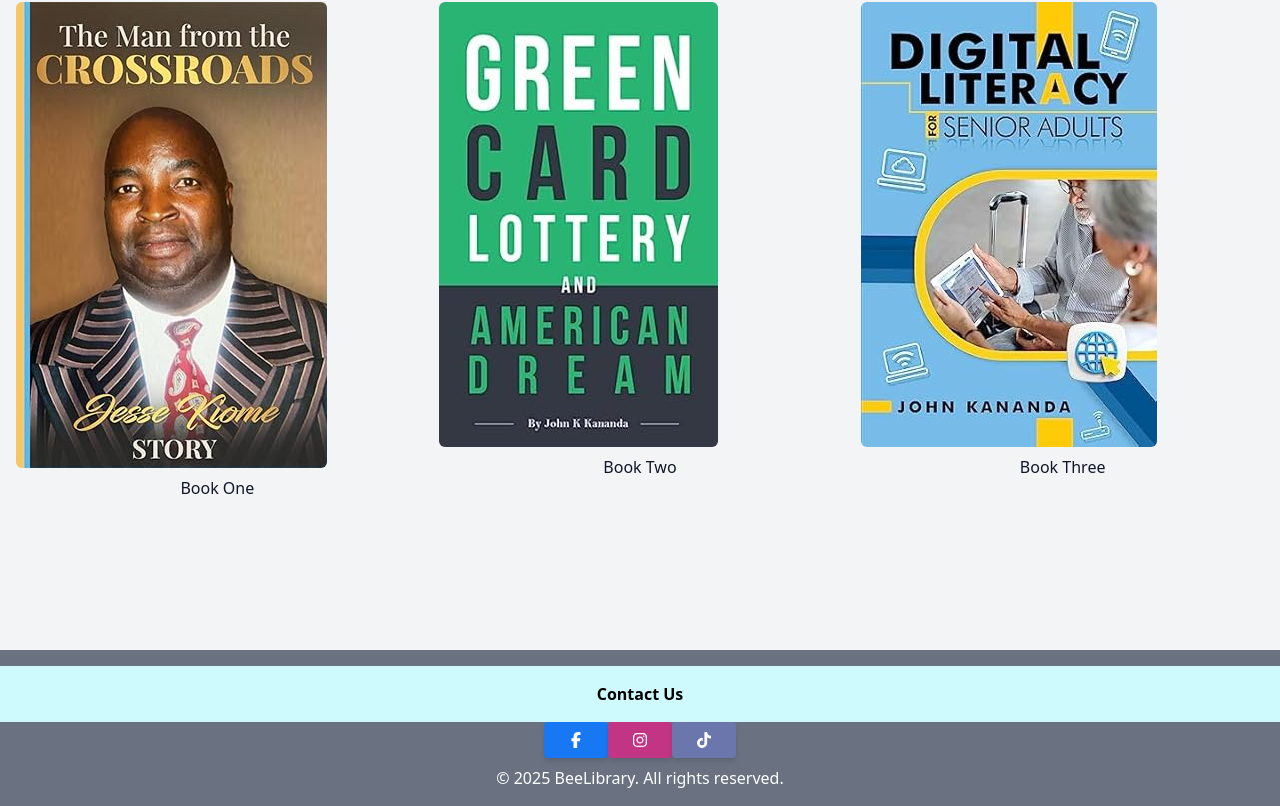
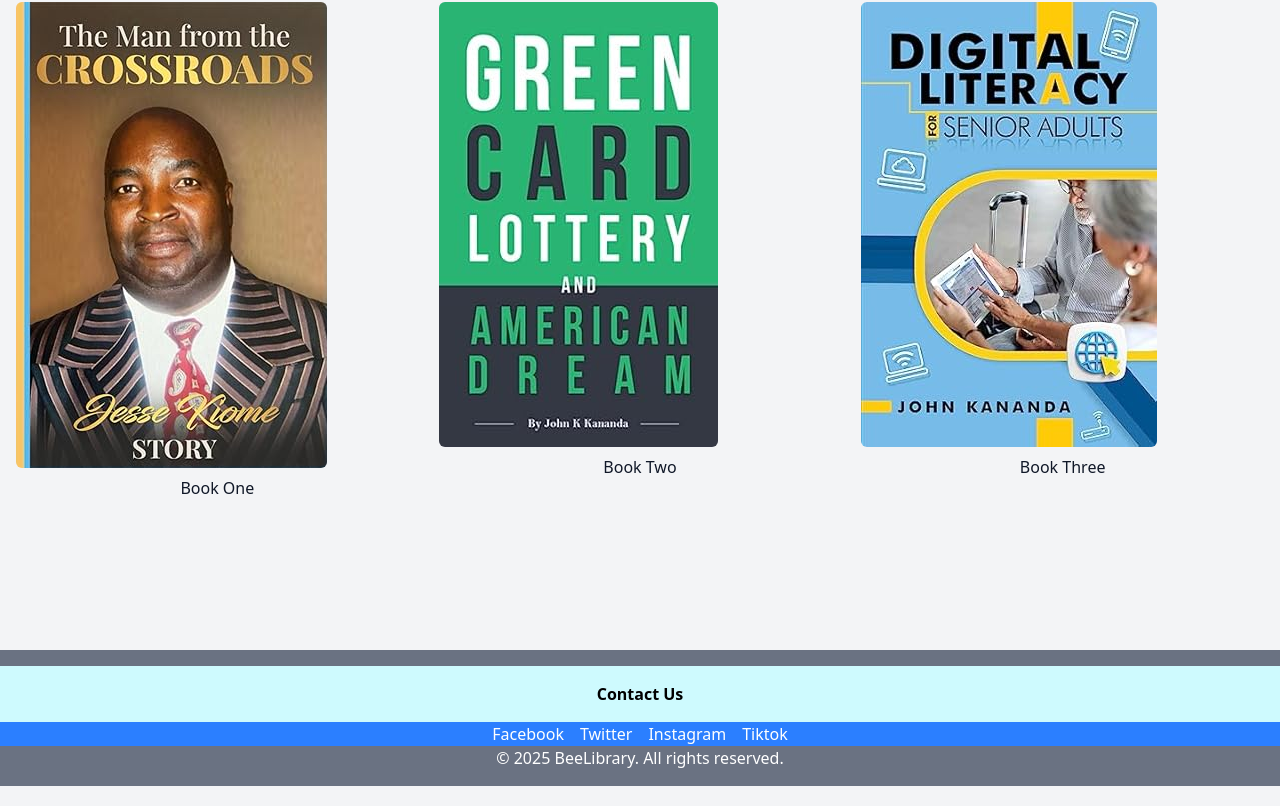
Before and after one commit to JKananda-code/beelibrary, a Next.js app: page / in a window 1280 px wide. Shown: the part 264-1070 px from the top of the page. Built offline with nearby package versions, Linux system fonts and the light colour scheme.

Commit message:
16 June am added social links

```diff
--- a/app/components/Footer.tsx
+++ b/app/components/Footer.tsx
@@ -1,4 +1,5 @@
 import Link from "next/link";
+import SocialLinks from "../components/SocialLinks";
 
 const Footer = () => {
   return (
@@ -9,52 +10,7 @@ const Footer = () => {
       </li>
      </ul>
      <div className="text-center">
-  <button
-  type="button"
-  data-twe-ripple-init
-  data-twe-ripple-color="light"
-  className="mb-2 inline-block rounded bg-[#1877f2] px-6 py-2.5 text-xs font-medium uppercase leading-normal text-white shadow-md transition duration-150 ease-in-out hover:shadow-lg focus:shadow-lg focus:outline-none focus:ring-0 active:shadow-lg">
-  <span className="[&>svg]:h-4 [&>svg]:w-4">
-    <svg
-      xmlns="http://www.w3.org/2000/svg"
-      fill="currentColor"
-      viewBox="0 0 320 512">
-  <path
-        d="M80 299.3V512H196V299.3h86.5l18-97.8H196V166.9c0-51.7 20.3-71.5 72.7-71.5c16.3 0 29.4 .4 37 1.2V7.9C291.4 4 256.4 0 236.2 0C129.3 0 80 50.5 80 159.4v42.1H14v97.8H80z" />
-    </svg>
-  </span>
-</button>
-<button
-  type="button"
-  data-twe-ripple-init
-  data-twe-ripple-color="light"
-  className="mb-2 inline-block rounded bg-[#c13584] px-6 py-2.5 text-xs font-medium uppercase leading-normal text-white shadow-md transition duration-150 ease-in-out hover:shadow-lg focus:shadow-lg focus:outline-none focus:ring-0 active:shadow-lg">
-  <span className="[&>svg]:h-4 [&>svg]:w-4">
-    <svg
-      xmlns="http://www.w3.org/2000/svg"
-      fill="currentColor"
-      viewBox="0 0 448 512">
-      <path
-        d="M224.1 141c-63.6 0-114.9 51.3-114.9 114.9s51.3 114.9 114.9 114.9S339 319.5 339 255.9 287.7 141 224.1 141zm0 189.6c-41.1 0-74.7-33.5-74.7-74.7s33.5-74.7 74.7-74.7 74.7 33.5 74.7 74.7-33.6 74.7-74.7 74.7zm146.4-194.3c0 14.9-12 26.8-26.8 26.8-14.9 0-26.8-12-26.8-26.8s12-26.8 26.8-26.8 26.8 12 26.8 26.8zm76.1 27.2c-1.7-35.9-9.9-67.7-36.2-93.9-26.2-26.2-58-34.4-93.9-36.2-37-2.1-147.9-2.1-184.9 0-35.8 1.7-67.6 9.9-93.9 36.1s-34.4 58-36.2 93.9c-2.1 37-2.1 147.9 0 184.9 1.7 35.9 9.9 67.7 36.2 93.9s58 34.4 93.9 36.2c37 2.1 147.9 2.1 184.9 0 35.9-1.7 67.7-9.9 93.9-36.2 26.2-26.2 34.4-58 36.2-93.9 2.1-37 2.1-147.8 0-184.8zM398.8 388c-7.8 19.6-22.9 34.7-42.6 42.6-29.5 11.7-99.5 9-132.1 9s-102.7 2.6-132.1-9c-19.6-7.8-34.7-22.9-42.6-42.6-11.7-29.5-9-99.5-9-132.1s-2.6-102.7 9-132.1c7.8-19.6 22.9-34.7 42.6-42.6 29.5-11.7 99.5-9 132.1-9s102.7-2.6 132.1 9c19.6 7.8 34.7 22.9 42.6 42.6 11.7 29.5 9 99.5 9 132.1s2.7 102.7-9 132.1z" />
-    </svg>
-  </span>
-</button>
-<button
-  type="button"
-  data-twe-ripple-init
-  data-twe-ripple-color="light"
-  className="mb-2 inline-block rounded bg-[#6a76ac] px-6 py-2.5 text-xs font-medium uppercase leading-normal text-white shadow-md transition duration-150 ease-in-out hover:shadow-lg focus:shadow-lg focus:outline-none focus:ring-0 active:shadow-lg">
-  <span className="[&>svg]:h-4 [&>svg]:w-4">
-    <svg
-      xmlns="http://www.w3.org/2000/svg"
-      fill="currentColor"
-      viewBox="0 0 448 512">
-      <path
-        d="M448 209.9a210.1 210.1 0 0 1 -122.8-39.3V349.4A162.6 162.6 0 1 1 185 188.3V278.2a74.6 74.6 0 1 0 52.2 71.2V0l88 0a121.2 121.2 0 0 0 1.9 22.2h0A122.2 122.2 0 0 0 381 102.4a121.4 121.4 0 0 0 67 20.1z" />
-    </svg>
-  </span>
-</button>
-
+      <SocialLinks />
 </div>
       <p>© 2025 BeeLibrary. All rights reserved.</p>
  </footer>
--- /dev/null
+++ b/app/components/SocialLinks.tsx
@@ -0,0 +1,14 @@
+'use client'
+import Link from 'next/link'
+
+function SocialLinks(){
+    return(
+        <div className="flex gap-4 justify-center bg-blue-500">
+            <Link href="https://facebook.com/yourhandle" target="_blank" rel="nonopener noreferrer">Facebook</Link>
+            <Link href="https://twitter.com/yourhandle" target="_blank" rel="nonopener noreferrer">Twitter</Link>
+            <Link href="https://instagram.com/yourhandle"target="_blank" rel="nonopener noreferrer">Instagram</Link>
+            <Link href="https://instagram.com/yourhandle"target="_blank" rel="nonopener noreferrer">Tiktok</Link>
+        </div>
+    )
+}
+export default SocialLinks
```
